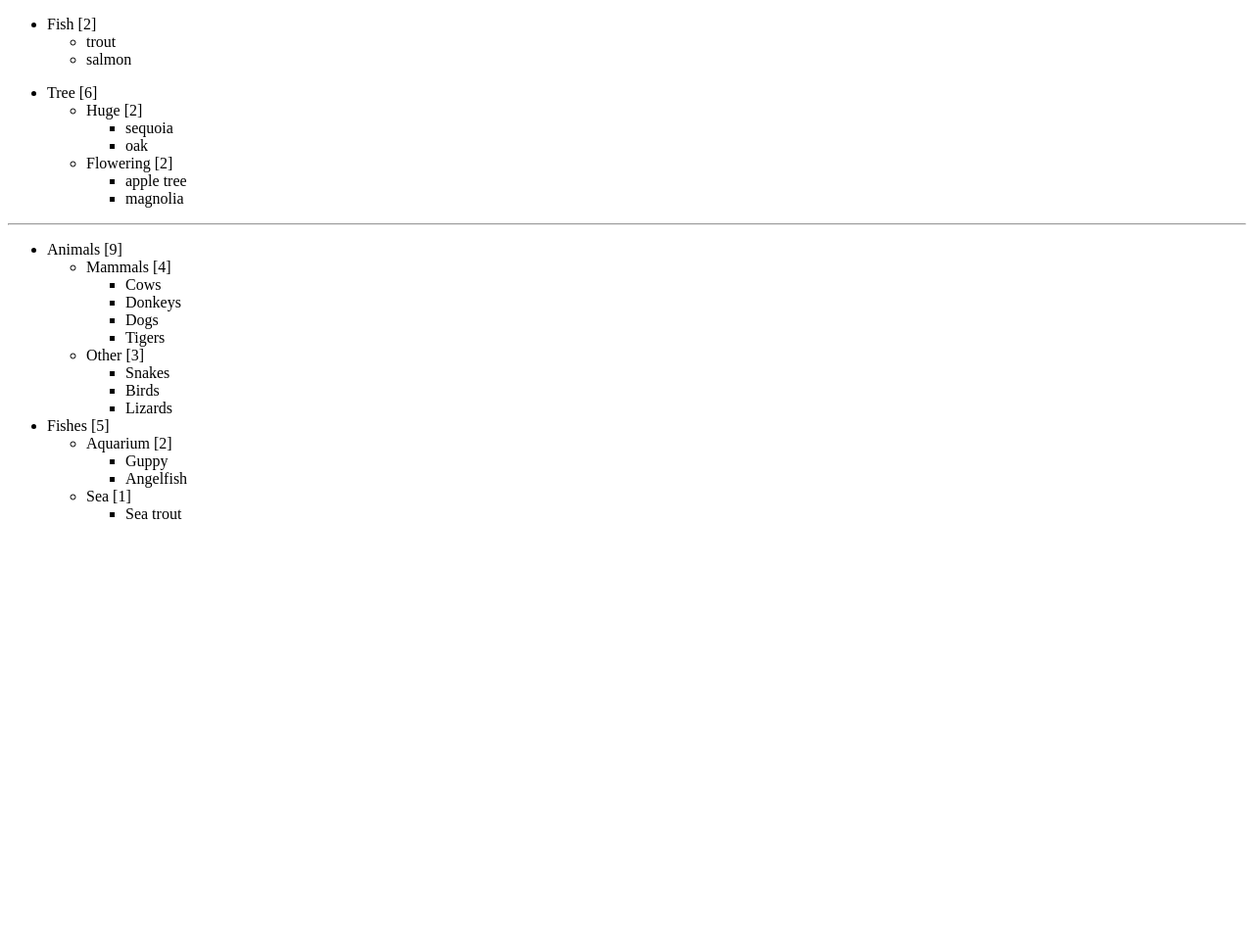
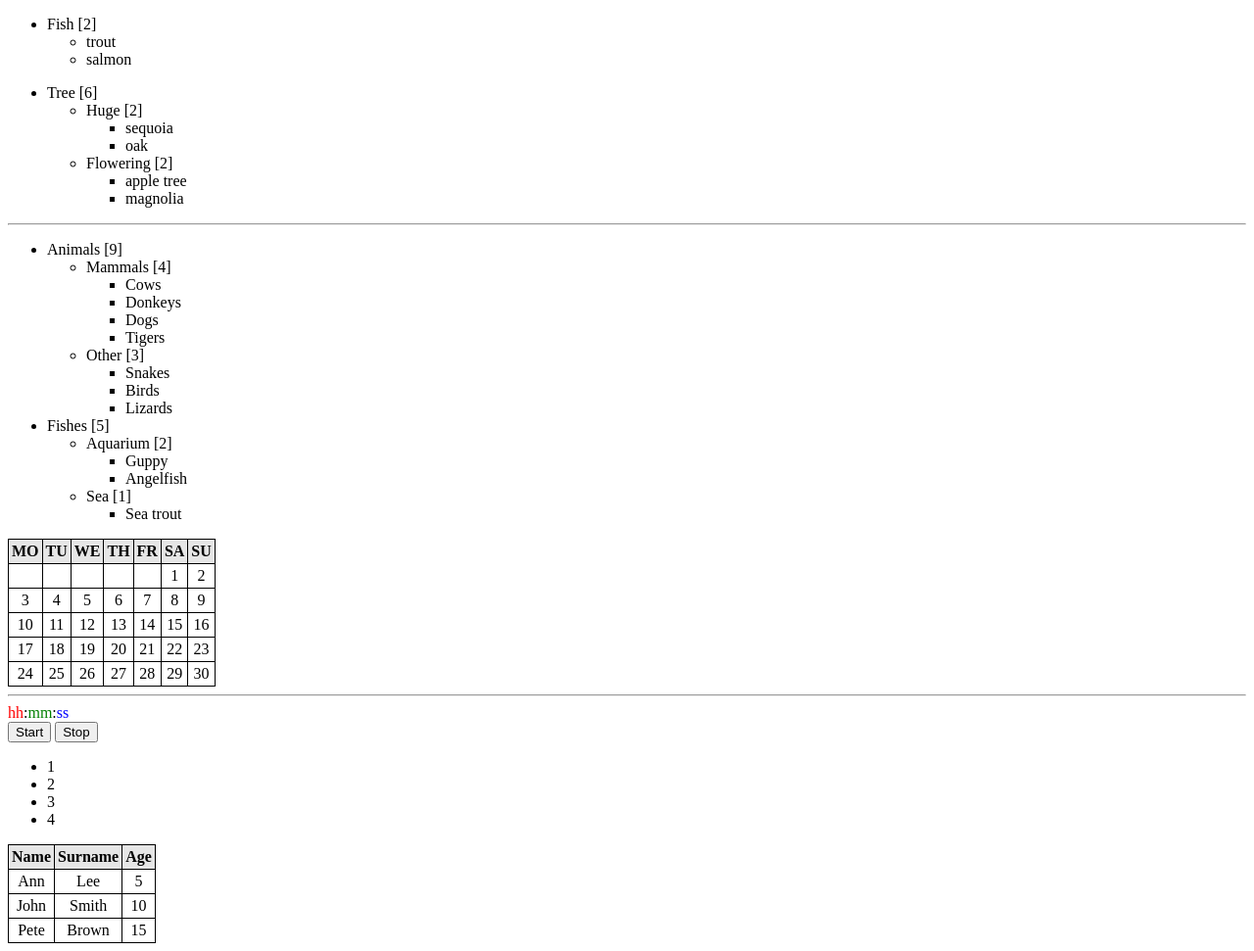
Before and after one commit to DavitIshkhanyan/DownTown, a plain HTML site: page homework1p2/index.html in a window 1280 px wide. Shown: the whole page at 98% size. Before the commit the page ends 800 px from the top, so only its background shows below. Drawn offline with Linux system fonts and the light colour scheme.

Commit message:
first homework

```diff
--- a/homework1p2/index.html
+++ b/homework1p2/index.html
@@ -5,6 +5,23 @@
     <meta http-equiv="X-UA-Compatible" content="IE=edge">
     <meta name="viewport" content="width=device-width, initial-scale=1.0">
     <title>Document</title>
+    <style>
+        table {
+          border-collapse: collapse;
+        }
+
+        td,
+        th {
+          border: 1px solid black;
+          padding: 3px;
+          text-align: center;
+        }
+
+        th {
+          font-weight: bold;
+          background-color: #E6E6E6;
+        }
+      </style>
 </head>
 <body>
     <ol id="elem">
@@ -53,6 +70,40 @@
         </li>
       </ul>
 
+    <div id="calendar"></div>
+
+    <hr>
+
+    <!-- click on this button calls clockStart() -->
+    <input type="button" onclick="clockStart()" value="Start">
+
+    <!-- click on this button calls clockStop() -->
+    <input type="button" onclick="clockStop()" value="Stop">
+
+    <ul id="ul">
+        <li id="one">1</li>
+        <li id="two">4</li>
+    </ul>
+
+    <table id="table">
+        <thead>
+          <tr>
+            <th>Name</th><th>Surname</th><th>Age</th>
+          </tr>
+        </thead>
+        <tbody>
+          <tr>
+            <td>John</td><td>Smith</td><td>10</td>
+          </tr>
+          <tr>
+            <td>Pete</td><td>Brown</td><td>15</td>
+          </tr>
+          <tr>
+            <td>Ann</td><td>Lee</td><td>5</td>
+          </tr>
+        </tbody>
+    </table>
+
     <script src="main.js"></script>
 </body>
 </html>
--- a/homework1p2/main.js
+++ b/homework1p2/main.js
@@ -9,7 +9,7 @@ function clear(elem) {
 }
 
 let elem = document.querySelector('#elem');
-clear(elem); // очищает список
+clear(elem);
 
 // 3
 // vorovhetev aaa-n irakanum table-ic durs e
@@ -71,3 +71,87 @@ for (let li of document.querySelectorAll('li')) {
         li.firstChild.data += ' [' + count + ']';
     }
 }
+
+// 7
+function createCalendar(elem, year, month) {
+    let table = document.createElement('table');
+    elem.append(table);
+    let th = '<tr><th>MO</th><th>TU</th><th>WE</th><th>TH</th><th>FR</th><th>SA</th><th>SU</th></tr>';
+    let d = new Date(year, month - 1);
+    let tr = '<tr>';
+    for (let i = 0; i < d.getDay() - 1; i++) {
+        tr += '<td></td>';
+    }
+    // console.log(d.getMonth());
+    while(d.getMonth() + 1 === month) {
+        if (d.getDay() === 1) {
+            tr += '<tr>';
+        }
+
+        tr += '<td>' + d.getDate() + '</td>';
+        // console.log(d.getDay());
+
+        if (d.getDay() === 0) {
+            tr += '</tr>';
+        }
+        d.setDate(d.getDate()+1)
+    }
+
+    if (d.getDay() !== 1) {
+        for (let i = d.getDay() - 1; i < 7; i++) {
+            tr += '<td></td>';
+          }
+    }
+    table.innerHTML += th + tr;
+    // console.log(d);
+    // console.log(table.innerHTML);
+}
+
+createCalendar(calendar, 2012, 9);
+
+// 8
+let div = document.createElement('div');
+
+let hh = document.createElement('span');
+hh.style = 'color: red';
+hh.textContent = 'hh';
+let mm = document.createElement('span');
+mm.style = 'color: green';
+mm.textContent = 'mm';
+let ss = document.createElement('span');
+ss.style = 'color: blue';
+ss.textContent = 'ss';
+let text = ':';
+
+div.append(hh, text, mm, text, ss);
+document.querySelectorAll('hr')[1].after(div);
+
+let myInterval;
+function update() {
+    const d = new Date();
+    hh.textContent = d.getHours() >= 10 ? d.getHours() : '0' + d.getHours(0);
+    mm.textContent = d.getMinutes() >= 10 ? d.getMinutes() : '0' + d.getMinutes(0);
+    ss.textContent = d.getSeconds() >= 10 ? d.getSeconds() : '0' + d.getSeconds(0);
+}
+function clockStart() {
+    if (!myInterval) {
+        myInterval = setInterval(update, 1000);
+    }
+    update();
+}
+
+function clockStop() {
+    clearInterval(myInterval);
+    myInterval = 0;
+}
+
+// 9
+let lis = '<li>2</li><li>3</li>';
+one.insertAdjacentHTML('afterend',lis);
+
+// 10
+let body = table.getElementsByTagName('tbody')[0];
+let arr = Array.from(body.children);
+arr.sort((rowA, rowB) => rowA.cells[0].innerHTML > rowB.cells[0].innerHTML ? 1 : -1);
+console.log(body);
+body.append(...arr);
```
Also changed, not shown: homework1/main.js (+5 -5 lines).
